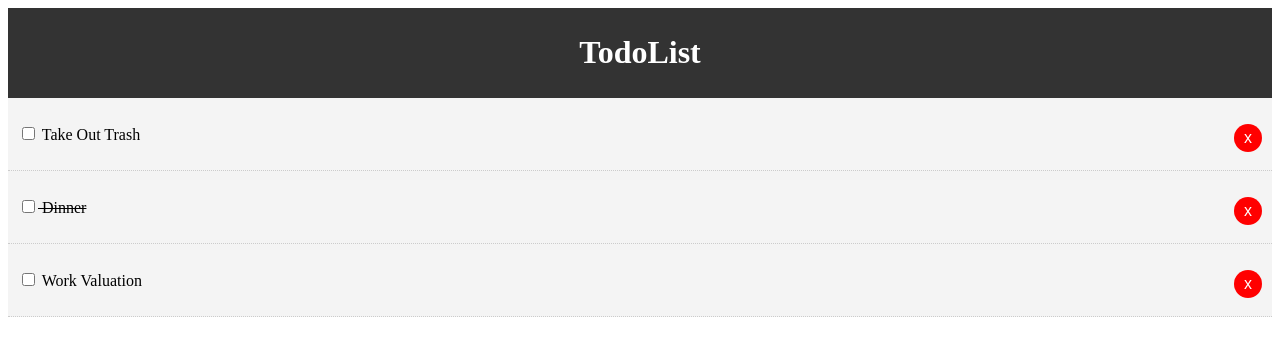
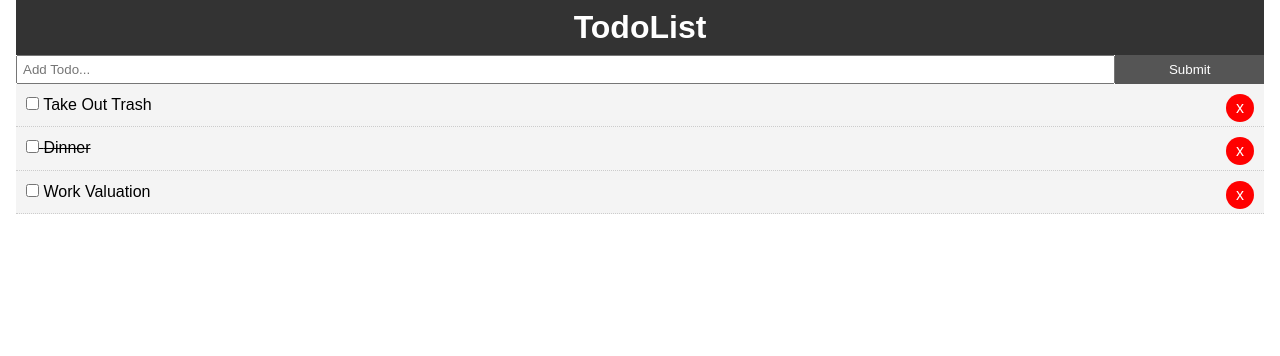
Before and after one commit to rpl006/react_todos, a React (Create React App) app: page / in a window 1280 px wide. Shown: the top 356 px of the page. Built offline with nearby package versions, Linux system fonts and the light colour scheme.

Commit message:
addTodo added, and uuid installed

```diff
--- a/package.json
+++ b/package.json
@@ -5,7 +5,8 @@
   "dependencies": {
     "react": "^16.8.6",
     "react-dom": "^16.8.6",
-    "react-scripts": "3.0.0"
+    "react-scripts": "3.0.0",
+    "uuid": "^3.3.2"
   },
   "scripts": {
     "start": "react-scripts start",
--- a/src/App.css
+++ b/src/App.css
@@ -11,3 +11,18 @@
   color: #333333;
   text-decoration: none;
 }
+.container {
+  padding: 0 1rem;
+}
+
+.btn {
+  display: inline-block;
+  border: none;
+  background: #555;
+  color: #fff;
+  padding: 7px 20px;
+  cursor: pointer;
+}
+.btn:hover {
+  background: #666666;
+}
--- a/src/App.js
+++ b/src/App.js
@@ -1,22 +1,25 @@
 import React, { Component } from "react";
 import Header from "./components/Layout/Header";
 import Todos from "./components/Todos";
+import AddTodo from "./components/AddTodo";
+import uuid from "uuid";
+import "./App.css";
 
 class App extends Component {
   state = {
     todos: [
       {
-        id: 1,
+        id: uuid.v4(),
         title: "Take Out Trash",
         completed: false
       },
       {
-        id: 2,
+        id: uuid.v4(),
         title: "Dinner",
         completed: true
       },
       {
-        id: 3,
+        id: uuid.v4(),
         title: "Work Valuation",
         completed: false
       }
@@ -40,17 +43,28 @@
       todos: [...this.state.todos.filter(todo => todo.id !== id)]
     });
   };
-
+  //Add Todo
+  addTodo = title => {
+    const newTodo = {
+      id: uuid.v4(),
+      title: title,
+      completed: false
+    };
+    this.setState({ todos: [...this.state.todos, newTodo] });
+  };
   render() {
     return (
       <div className="App">
+        <div className="container">
           <Header />
+          <AddTodo addTodo={this.addTodo} />
           <Todos
             todos={this.state.todos}
             markComplete={this.markComplete}
             delTodo={this.delTodo}
           />
         </div>
+      </div>
     );
   }
 }
--- /dev/null
+++ b/src/components/AddTodo.js
@@ -0,0 +1,37 @@
+import React, { Component } from "react";
+
+export class AddTodo extends Component {
+  state = {
+    title: ""
+  };
+
+  onChange = e => this.setState({ [e.target.name]: e.target.value });
+  onSubmit = e => {
+    e.preventDefault();
+    this.props.addTodo(this.state.title);
+    this.setState({ title: "" });
+  };
+
+  render() {
+    return (
+      <form onSubmit={this.onSubmit} style={{ display: "flex" }}>
+        <input
+          type="text"
+          name="title"
+          placeholder="Add Todo..."
+          value={this.state.title}
+          style={{ flex: "10", padding: "5px" }}
+          onChange={this.onChange}
+        />
+        <input
+          type="submit"
+          value="Submit"
+          className="btn"
+          style={{ flex: "1" }}
+        />
+      </form>
+    );
+  }
+}
+
+export default AddTodo;
```
Also changed, not shown: 1 other file (tests, documents, lock files or other folders). Lines whose indentation alone changed are shown as unchanged.
